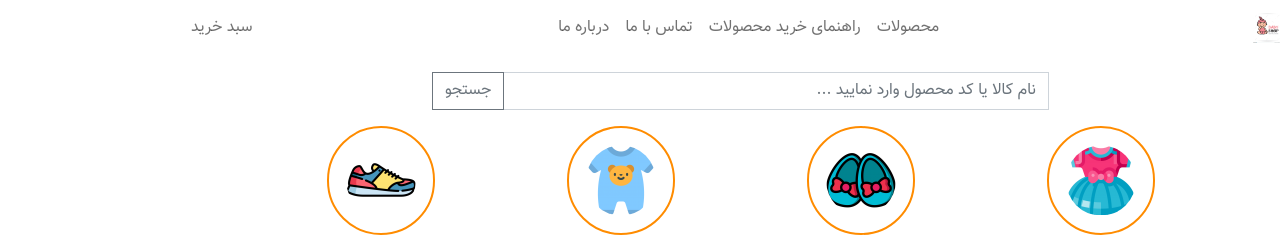
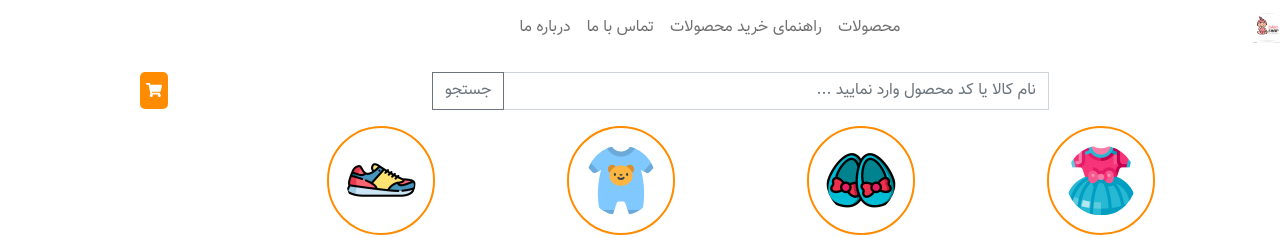
Before and after one commit to saharfareg/kids-shop, a React (Create React App) app: page / in a window 1280 px wide. Shown: the top 237 px of the page. Built offline with nearby package versions, Linux system fonts and the light colour scheme; no server answers.

Commit message:
add-update

```diff
--- a/package.json
+++ b/package.json
@@ -11,6 +11,7 @@
     "react": "^18.2.0",
     "react-bootstrap": "^2.7.2",
     "react-dom": "^18.2.0",
+    "react-icons": "^4.7.1",
     "react-scripts": "5.0.1",
     "web-vitals": "^2.1.4"
   },
--- a/src/App.css
+++ b/src/App.css
@@ -14,14 +14,3 @@
 .fs-8 {
   font-size: 0.8rem!important;
 }
-.basket{
-  position: absolute;
-  left: 0;
-  border: 2px solid black;
-  width: 500px;
-  height: 67vh;
-  z-index: 999;
-  background-color: antiquewhite;
-  top: 56px;
-  overflow-y: scroll;
-}
--- a/src/components/header/header-under1.js
+++ b/src/components/header/header-under1.js
@@ -1,17 +1,17 @@
 import Button from 'react-bootstrap/Button';
 import Form from 'react-bootstrap/Form';
 import InputGroup from 'react-bootstrap/InputGroup';
-
+import headerStyle  from './header.module.css'
 export const HeaderUnder1=()=> {
   return (
     <>
-      <InputGroup className="mb-3">
+      <InputGroup className="">
         <Form.Control
           aria-label="Example text with button addon"
           aria-describedby="basic-addon1"
           placeholder='نام کالا یا کد محصول وارد نمایید ...'
         />
-        <Button variant="outline-secondary" id="button-addon1">
+        <Button variant="outline-secondary" className={`${headerStyle['button-form']}`} id="button-addon1">
           جستجو
         </Button>
       </InputGroup>
--- a/src/components/header/header.js
+++ b/src/components/header/header.js
@@ -9,34 +9,28 @@ import {ProductsContext} from '../../context/products-context'
 import { HeaderUnder2 } from './header-under2'
 import {productGirl} from '../../datas/girls/datas-girls'
 import {productBoy} from '../../datas/boys/datas-boys'
+import { FaShoppingCart } from 'react-icons/fa';
+import {MyBasket} from './mybasket'
 
 export const Header = () => {
 
   const alldataHeader= useContext(ProductsContext)
 
   const girlshandler=()=>{
-    //alldataHeader.setallproductsApp(alldataHeader.allproductsApp)
-    //console.log('girls')
+
     alldataHeader.setisBoys(false)
     alldataHeader.setisGirls(true)
     alldataHeader.setgenderStatus('girls')
   }
   const boysshandler=()=>{
-    //alldataHeader.setallproductsApp(alldataHeader.allproductsApp)
-    //console.log('boys')
+
     alldataHeader.setisBoys(true)
     alldataHeader.setisGirls(false)
     alldataHeader.setgenderStatus('boys')
   }
-
+//--------------
   const shoeshandlerboys=(gender,shoes)=>{
-      //alldataHeader.setallproductsApp([...productGirl,...productBoy])
-      //console.log(alldataHeader.allproductsApp)
-      //console.log(gender)
-      //console.log(alldataHeader.allproductsApp)
-      //let jadid=[...alldataHeader.allproductsApp].filter(pr=>(pr.maincategory==='shoes' && pr.category===gender))
-      //console.log(jadid)
-    // alldataHeader.setallproductsApp(jadid)
+    console.log(alldataHeader.maincategoryApp)
     alldataHeader.setmaincategoryApp(['shoes'])
     console.log(alldataHeader.maincategoryApp)
 
@@ -51,13 +45,36 @@ export const Header = () => {
     alldataHeader.setisGirls(true)
     alldataHeader.setgenderStatus('girls')
   }
+
+
+  const showbasket=()=>{
+    console.log('basket')
+    alldataHeader.setisShowbag(!alldataHeader.isShowbag)
+  }
+
   return (
     <>
     <MyNavBar></MyNavBar>
     <Container fluid >
-      <Row >
-        <Col md={6} className='mx-auto text-center'>
+      <Row className='mb-3 align-items-center'>
+        <Col xs={1} md={3} className='mx-auto text-center'>
+
+        </Col>
+        <Col xs={9} md={6} className='mx-auto text-center'>
           <HeaderUnder1/>
+        </Col>
+        <Col xs={2} md={3} className='mx-auto text-center'>
+          <Row>
+            <Col></Col>
+            <Col></Col>
+            <Col>
+            <a className={`${headerStyle['shoping-icon']}`} onClick={showbasket} title='سبد خرید'> <FaShoppingCart className={`${headerStyle['f-color-white']}`}></FaShoppingCart> </a>
+          {alldataHeader.isShowbag && (
+            <MyBasket></MyBasket>
+          )}
+            </Col>
+          </Row>
+
         </Col>
       </Row>
       <Row>
--- a/src/components/header/header.module.css
+++ b/src/components/header/header.module.css
@@ -5,8 +5,32 @@
     text-align: center;
     border-color:var(--maincolor3);
 }
+.basket{
+        position: absolute;
+        left: 0;
 
+        width: 400px;
+        height: 67vh;
+        z-index: 999;
 
+        background: #fff;
+        top: 110px;
+        overflow-y: scroll;
+        box-shadow: 0 1px 1px rgb(0 0 0 / 14%), 0 4px 8px rgb(0 0 0 / 30%);
+        border-radius: 4px;
+      }
+.shoping-icon{
+        background-color: darkorange;
+        color: white;
+        border-radius: 5px;
+        padding: 6px;
+}
+.f-color-white{
+        color: white;
+}
+.button-form:hover{
+        background-color: var(--maincolor3) !important ;
+         color:white}
 /**animation heartbeat*/
 .animate:hover {
 	-webkit-animation: heartbeat 1.5s ease-in-out infinite both;
--- a/src/components/header/mybasket.js
+++ b/src/components/header/mybasket.js
@@ -1,14 +1,14 @@
 import React from 'react'
 import { Container,Col, Row } from "react-bootstrap";
-import {CloseButton} from 'react-bootstrap';
-import Card from 'react-bootstrap/Card';
-import Button from 'react-bootstrap/Button';
 import { useContext } from 'react';
 import {ProductsContext} from '../../context/products-context'
+import headerStyle from './header.module.css'
 
 export const MyBasket = () => {
 
     return (
-   <>salam</>
+   <div className={`${headerStyle['basket']}`}>
+
+   </div>
     )
   }
--- a/src/components/header/mynavbar.js
+++ b/src/components/header/mynavbar.js
@@ -1,24 +1,16 @@
 import { Container,Row,Col } from "react-bootstrap";
 import Nav from 'react-bootstrap/Nav';
 import Navbar from 'react-bootstrap/Navbar';
-import pic from './abr-sefid-.svg'
 import logo from './logo.jpg'
-import {MyBasket} from './mybasket'
-import { useContext } from 'react';
-import {ProductsContext} from '../../context/products-context'
+
 
 export const MyNavBar= ()=> {
-  const usecontextmynavbar=useContext(ProductsContext)
 
-  const showbasket=()=>{
-    console.log('basket')
-    usecontextmynavbar.setisShowbag(true)
-  }
   return (
     <>
     <Navbar collapseOnSelect expand="lg" bg="" variant="" >
       <Container className="mb-3">
-        <Navbar.Brand href="#home">
+          <Navbar.Brand href="#home">
         <img alt="logo" src={logo} width="30"height="30"className="d-inline-block align-top"/>{' '}
        </Navbar.Brand>
         <Navbar.Toggle aria-controls="responsive-navbar-nav" />
@@ -31,15 +23,6 @@ export const MyNavBar= ()=> {
             </Nav.Link>
             <Nav.Link href="#deets"> درباره ما</Nav.Link>
           </Nav>
-          <Nav>
-
-            <Nav.Link eventKey={2} href="#memes" onClick={showbasket}>
-               سبد خرید
-            </Nav.Link>
-            {usecontextmynavbar.isShowbag && (
-            <MyBasket></MyBasket>
-          )}
-          </Nav>
         </Navbar.Collapse>
       </Container>
     </Navbar>
```
Also changed, not shown: src/components/header/shopingsbasket.js (added, +25 -0 lines), 1 other file (tests, documents, lock files or other folders).
